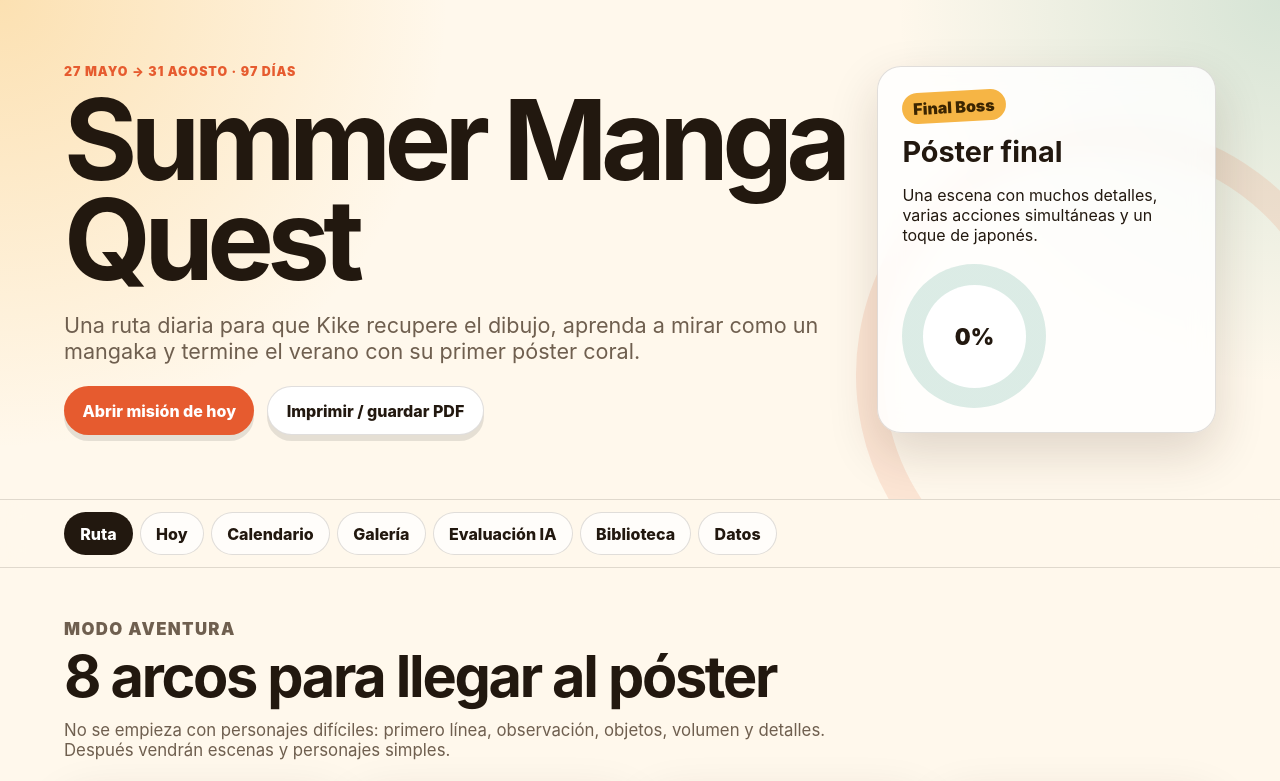
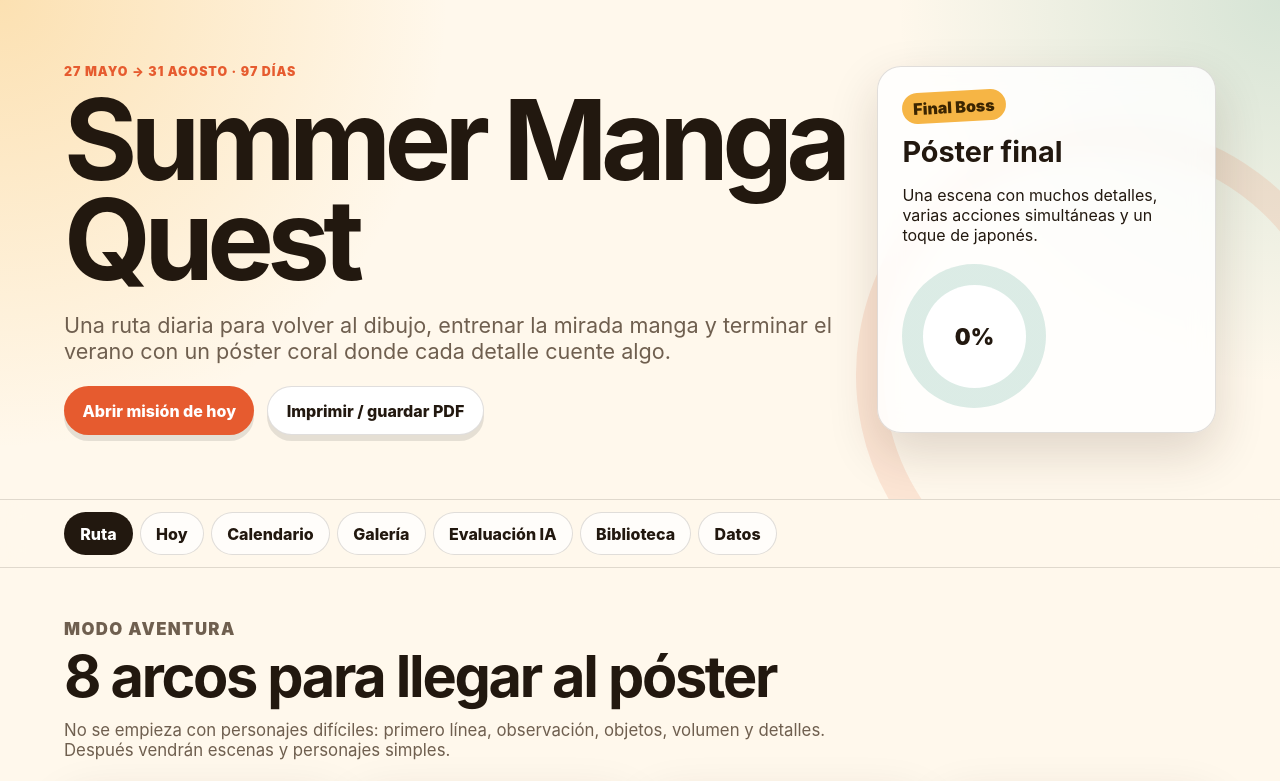
Before and after one commit to cmramosg01/kike-manga, a plain HTML site: page index.html in a window 1280 px wide. Shown: the top 781 px of the page. Drawn offline with Linux system fonts and the light colour scheme.

Commit message:
Update index.html

```diff
--- a/index.html
+++ b/index.html
@@ -12,7 +12,7 @@
     <div class="hero__content">
       <p class="eyebrow">27 mayo → 31 agosto · 97 días</p>
       <h1>Summer Manga Quest</h1>
-      <p class="subtitle">Una ruta diaria para que Kike recupere el dibujo, aprenda a mirar como un mangaka y termine el verano con su primer póster coral.</p>
+      <p class="subtitle">Una ruta diaria para volver al dibujo, entrenar la mirada manga y terminar el verano con un póster coral donde cada detalle cuente algo.</p>
       <div class="hero__actions">
         <button id="startToday" class="button button--primary">Abrir misión de hoy</button>
         <button id="printPlan" class="button button--ghost">Imprimir / guardar PDF</button>
```
